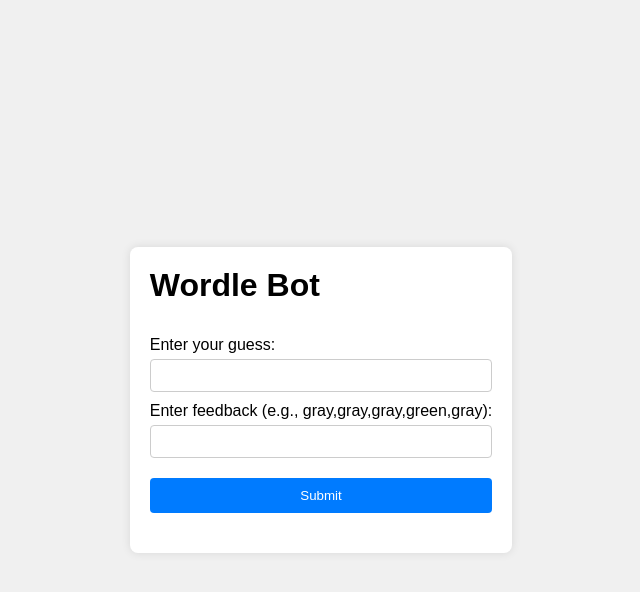
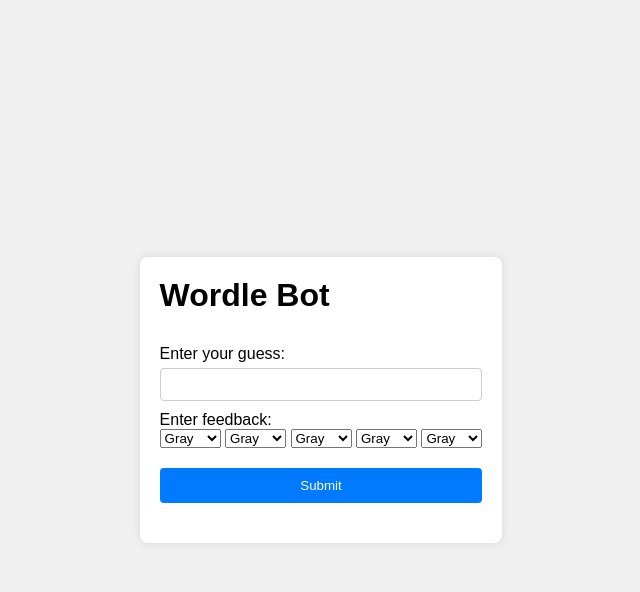
Before and after one commit to aayn-a/WordleBotApp, a Flask app: page / in a window 1280 px wide. Shown: the top 592 px of the page, without its empty margins (319-959 px from the left). Run offline with Flask 3, Linux system fonts and the light colour scheme.

Commit message:
Update index.html

```diff
--- a/templates/index.html
+++ b/templates/index.html
@@ -12,8 +12,34 @@
         <form id="guess-form">
             <label for="guess">Enter your guess:</label>
             <input type="text" id="guess" name="guess" required>
-            <label for="feedback">Enter feedback (e.g., gray,gray,gray,green,gray):</label>
-            <input type="text" id="feedback" name="feedback" required>
+            <label for="feedback">Enter feedback:</label>
+            <div id="feedback-container">
+                <select class="feedback-dropdown" name="feedback0">
+                    <option value="gray">Gray</option>
+                    <option value="yellow">Yellow</option>
+                    <option value="green">Green</option>
+                </select>
+                <select class="feedback-dropdown" name="feedback1">
+                    <option value="gray">Gray</option>
+                    <option value="yellow">Yellow</option>
+                    <option value="green">Green</option>
+                </select>
+                <select class="feedback-dropdown" name="feedback2">
+                    <option value="gray">Gray</option>
+                    <option value="yellow">Yellow</option>
+                    <option value="green">Green</option>
+                </select>
+                <select class="feedback-dropdown" name="feedback3">
+                    <option value="gray">Gray</option>
+                    <option value="yellow">Yellow</option>
+                    <option value="green">Green</option>
+                </select>
+                <select class="feedback-dropdown" name="feedback4">
+                    <option value="gray">Gray</option>
+                    <option value="yellow">Yellow</option>
+                    <option value="green">Green</option>
+                </select>
+            </div>
             <button type="submit">Submit</button>
         </form>
         <div id="result"></div>
@@ -23,14 +49,14 @@
         document.getElementById('guess-form').addEventListener('submit', function(event) {
             event.preventDefault();
             const guess = document.getElementById('guess').value;
-            const feedback = document.getElementById('feedback').value.split(',');
+            const feedback = Array.from(document.getElementsByClassName('feedback-dropdown')).map(dropdown => dropdown.value);
 
             fetch('/process_guess', {
                 method: 'POST',
                 headers: {
                     'Content-Type': 'application/x-www-form-urlencoded',
                 },
-                body: `guess=${guess}&feedback=${feedback.join(',')}`,
+                body: `guess=${guess}&feedback0=${feedback[0]}&feedback1=${feedback[1]}&feedback2=${feedback[2]}&feedback3=${feedback[3]}&feedback4=${feedback[4]}`,
             })
             .then(response => response.json())
             .then(data => {
```
